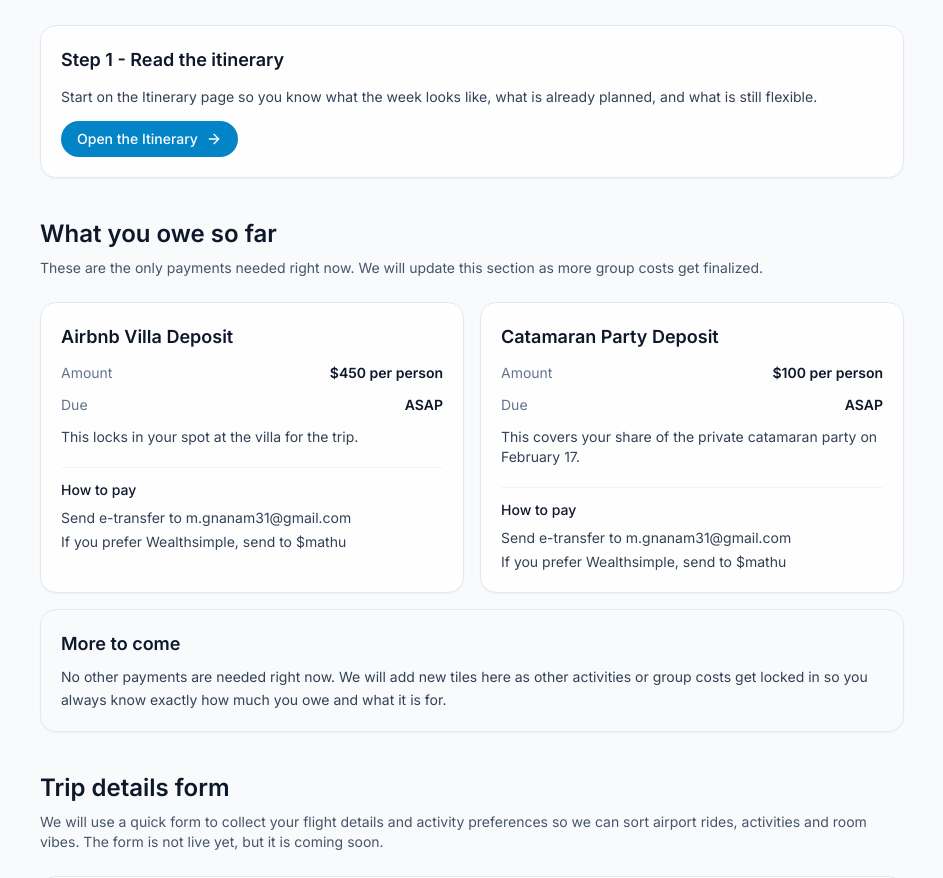
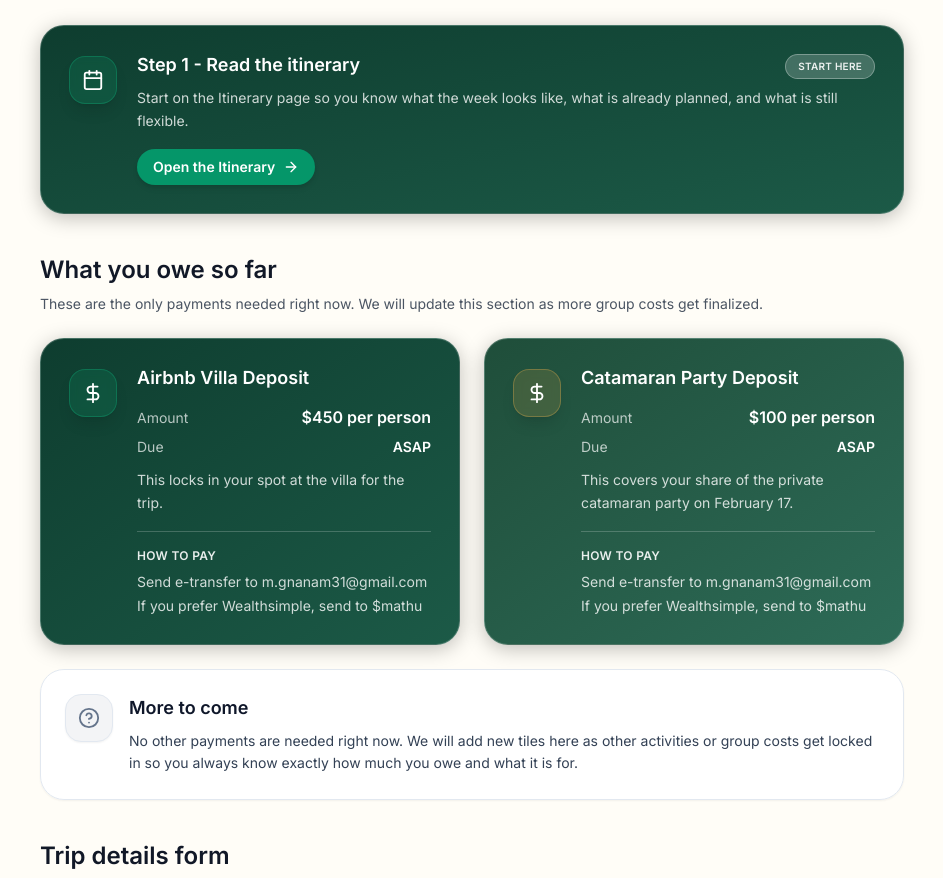
Before and after one commit to MyKalya/costa2k26, a Next.js app: page /updates in a window 1280 px wide. Shown: the part 247-1125 px from the top of the page, without its empty margins (168-1111 px from the left). Built offline with nearby package versions, Linux system fonts and the light colour scheme.

Commit message:
Update Updates page with Trip Hub aesthetic: deep green gradient cards, icon boxes, bold white text

```diff
--- /dev/null
+++ b/app/components/PaymentTile.tsx
@@ -0,0 +1,115 @@
+"use client";
+
+import { motion, useInView } from "framer-motion";
+import { useRef } from "react";
+import type { LucideIcon } from "lucide-react";
+
+interface PaymentTileProps {
+  title: string;
+  amount: string;
+  due: string;
+  description: string;
+  paymentInstructions: {
+    label: string;
+    lines: string[];
+  };
+  icon: LucideIcon;
+  gradientFrom: string;
+  gradientTo: string;
+  iconBgColor: string;
+  iconBorderColor: string;
+  index: number;
+}
+
+export function PaymentTile({
+  title,
+  amount,
+  due,
+  description,
+  paymentInstructions,
+  icon: Icon,
+  gradientFrom,
+  gradientTo,
+  iconBgColor,
+  iconBorderColor,
+  index,
+}: PaymentTileProps) {
+  const ref = useRef(null);
+  const isInView = useInView(ref, { once: true, amount: 0.2 });
+
+  return (
+    <motion.div
+      ref={ref}
+      initial={{ opacity: 0, y: 12 }}
+      animate={isInView ? { opacity: 1, y: 0 } : { opacity: 0, y: 12 }}
+      transition={{
+        duration: 0.45,
+        delay: index * 0.1,
+        ease: "easeOut",
+      }}
+      className="group relative block rounded-3xl border border-white/20 p-6 md:p-7 shadow-[0_4px_20px_rgba(0,0,0,0.25)] backdrop-filter backdrop-blur-sm hover:shadow-[0_8px_30px_rgba(0,0,0,0.35)] hover:-translate-y-[3px] transition-all duration-300 ease-out overflow-hidden"
+      style={{
+        background: `linear-gradient(to bottom right, ${gradientFrom}, ${gradientTo})`,
+      }}
+    >
+      {/* Subtle brightness on hover */}
+      <div className="absolute inset-0 bg-gradient-to-br from-white/5 to-transparent opacity-0 group-hover:opacity-100 transition-opacity duration-300 pointer-events-none" />
+
+      <div className="relative flex items-start gap-5">
+        {/* Icon box on the left */}
+        <motion.div
+          className="flex-shrink-0 mt-0.5"
+          whileHover={{ y: -2, rotate: 1 }}
+          transition={{ duration: 0.2, ease: "easeOut" }}
+        >
+          <div
+            className="flex h-12 w-12 items-center justify-center rounded-2xl p-3 shadow-lg backdrop-blur-sm border"
+            style={{
+              backgroundColor: iconBgColor,
+              borderColor: iconBorderColor,
+            }}
+          >
+            <Icon className="h-6 w-6 text-white" strokeWidth={2} />
+          </div>
+        </motion.div>
+
+        {/* Content */}
+        <div className="flex-1 min-w-0">
+          {/* Title */}
+          <h3 className="text-lg font-semibold text-white leading-tight mb-4">
+            {title}
+          </h3>
+
+          {/* Amount and Due */}
+          <div className="space-y-2 mb-3">
+            <div className="flex items-baseline justify-between text-sm">
+              <span className="text-white/70">Amount</span>
+              <span className="font-semibold text-white text-base">{amount}</span>
+            </div>
+            <div className="flex items-baseline justify-between text-sm">
+              <span className="text-white/70">Due</span>
+              <span className="font-semibold text-white">{due}</span>
+            </div>
+          </div>
+
+          {/* Description */}
+          <p className="text-sm text-white/80 mb-4 leading-relaxed">
+            {description}
+          </p>
+
+          {/* Payment Instructions */}
+          <div className="border-t border-white/20 pt-4 mt-4">
+            <p className="text-xs font-semibold text-white/90 uppercase tracking-wide mb-2">
+              {paymentInstructions.label}
+            </p>
+            <div className="space-y-1 text-sm text-white/80">
+              {paymentInstructions.lines.map((line, idx) => (
+                <p key={idx}>{line}</p>
+              ))}
+            </div>
+          </div>
+        </div>
+      </div>
+    </motion.div>
+  );
+}
--- a/app/updates/page.tsx
+++ b/app/updates/page.tsx
@@ -1,110 +1,159 @@
 "use client";
 
 import Link from "next/link";
-import { ArrowRight } from "lucide-react";
+import { ArrowRight, Calendar, DollarSign, HelpCircle, FileText } from "lucide-react";
+import { motion, useInView } from "framer-motion";
+import { useRef } from "react";
+import { PaymentTile } from "@/app/components/PaymentTile";
 
 function UpdatesPage() {
+  const sectionRef = useRef(null);
+  const isInView = useInView(sectionRef, { once: true, amount: 0.1 });
+
   return (
-    <main className="min-h-screen bg-slate-50">
+    <main className="min-h-screen bg-[#FFFDF7]">
       <div className="max-w-4xl mx-auto px-4 py-10 md:py-16 space-y-10">
         {/* Page Header and Planning CTA */}
-        <section>
-          <p className="text-xs font-semibold uppercase tracking-wide text-slate-500 mb-2">
+        <section ref={sectionRef}>
+          <p className="text-xs font-semibold uppercase tracking-[0.22em] text-[#6B7280] mb-2">
             Updates
           </p>
-          <h1 className="text-2xl md:text-3xl font-semibold text-slate-900 mb-4">
+          <h1 className="text-2xl md:text-3xl font-semibold text-[#111827] mb-4">
             Help us plan Costa Rica
           </h1>
-          <p className="text-base text-slate-600 mb-6 leading-relaxed">
+          <p className="text-base text-[#4B5563] mb-6 leading-relaxed">
             Help us plan the after party by answering a few quick questions. Before you fill anything out, make sure you have looked at the itinerary so your answers actually match the plans.
           </p>
 
-          {/* Step 1 Card */}
-          <div className="rounded-2xl border border-slate-200 bg-white/80 shadow-sm backdrop-blur-sm p-5 space-y-3">
-            <h2 className="text-base md:text-lg font-semibold text-slate-900">
+          {/* Step 1 Card - Styled to match Trip Hub */}
+          <motion.div
+            initial={{ opacity: 0, y: 12 }}
+            animate={isInView ? { opacity: 1, y: 0 } : { opacity: 0, y: 12 }}
+            transition={{ duration: 0.45, ease: "easeOut" }}
+            className="group relative block rounded-3xl border border-white/20 p-6 md:p-7 shadow-[0_4px_20px_rgba(0,0,0,0.25)] backdrop-filter backdrop-blur-sm hover:shadow-[0_8px_30px_rgba(0,0,0,0.35)] hover:-translate-y-[3px] transition-all duration-300 ease-out overflow-hidden"
+            style={{
+              background: "linear-gradient(to bottom right, #0E3D2F, #1C5A47)",
+            }}
+          >
+            <div className="absolute inset-0 bg-gradient-to-br from-white/5 to-transparent opacity-0 group-hover:opacity-100 transition-opacity duration-300 pointer-events-none" />
+
+            <div className="relative flex items-start gap-5">
+              <motion.div
+                className="flex-shrink-0 mt-0.5"
+                whileHover={{ y: -2, rotate: 1 }}
+                transition={{ duration: 0.2, ease: "easeOut" }}
+              >
+                <div
+                  className="flex h-12 w-12 items-center justify-center rounded-2xl p-3 shadow-lg backdrop-blur-sm border"
+                  style={{
+                    backgroundColor: "rgba(16, 185, 129, 0.15)",
+                    borderColor: "rgba(16, 185, 129, 0.3)",
+                  }}
+                >
+                  <Calendar className="h-6 w-6 text-white" strokeWidth={2} />
+                </div>
+              </motion.div>
+
+              <div className="flex-1 min-w-0">
+                <div className="flex items-start justify-between gap-3 mb-2">
+                  <h2 className="text-lg font-semibold text-white leading-tight">
                     Step 1 - Read the itinerary
                   </h2>
-            <p className="text-sm text-slate-700 leading-relaxed">
+                  <span className="flex-shrink-0 rounded-full bg-white/20 backdrop-blur-sm px-3 py-1 text-[10px] font-semibold text-white/90 whitespace-nowrap uppercase tracking-wide border border-white/30">
+                    START HERE
+                  </span>
+                </div>
+                <p className="text-sm text-white/80 mb-4 leading-relaxed">
                   Start on the Itinerary page so you know what the week looks like, what is already planned, and what is still flexible.
                 </p>
-            <Link
-              href="/itinerary"
-              className="inline-flex items-center gap-2 rounded-full px-4 py-2 text-sm font-medium bg-sky-600 text-white hover:bg-sky-700 transition"
+                <Link href="/itinerary">
+                  <motion.div
+                    whileHover={{ scale: 1.02 }}
+                    whileTap={{ scale: 0.98 }}
+                  >
+                    <span
+                      className="inline-flex items-center gap-2 rounded-full px-4 py-2 text-sm font-semibold text-white shadow-md transition-shadow duration-200 hover:shadow-lg"
+                      style={{ backgroundColor: "#059669" }}
                     >
                       Open the Itinerary
                       <ArrowRight className="h-4 w-4" />
+                    </span>
+                  </motion.div>
                 </Link>
               </div>
+            </div>
+          </motion.div>
         </section>
 
         {/* Money Owed Section */}
         <section>
-          <h2 className="text-xl md:text-2xl font-semibold text-slate-900 mt-6 mb-2">
+          <h2 className="text-xl md:text-2xl font-semibold text-[#111827] mt-6 mb-2">
             What you owe so far
           </h2>
-          <p className="text-sm text-slate-600 mb-6">
+          <p className="text-sm text-[#4B5563] mb-6">
             These are the only payments needed right now. We will update this section as more group costs get finalized.
           </p>
 
           {/* Payment Tiles Grid */}
-          <div className="grid gap-4 md:grid-cols-2 mb-4">
-            {/* Tile 1 - Villa Deposit */}
-            <div className="rounded-2xl border border-slate-200 bg-white/80 shadow-sm backdrop-blur-sm p-5 flex flex-col gap-3">
-              <h3 className="text-base md:text-lg font-semibold text-slate-900">
-                Airbnb Villa Deposit
-              </h3>
+          <div className="grid gap-6 md:grid-cols-2 mb-6">
+            <PaymentTile
+              title="Airbnb Villa Deposit"
+              amount="$450 per person"
+              due="ASAP"
+              description="This locks in your spot at the villa for the trip."
+              paymentInstructions={{
+                label: "How to pay",
+                lines: [
+                  "Send e-transfer to m.gnanam31@gmail.com",
+                  "If you prefer Wealthsimple, send to $mathu",
+                ],
+              }}
+              icon={DollarSign}
+              gradientFrom="#0E3D2F"
+              gradientTo="#1C5A47"
+              iconBgColor="rgba(16, 185, 129, 0.15)"
+              iconBorderColor="rgba(16, 185, 129, 0.3)"
+              index={0}
+            />
 
-              <div className="flex items-baseline justify-between text-sm">
-                <span className="text-slate-500">Amount</span>
-                <span className="font-semibold text-slate-900">$450 per person</span>
+            <PaymentTile
+              title="Catamaran Party Deposit"
+              amount="$100 per person"
+              due="ASAP"
+              description="This covers your share of the private catamaran party on February 17."
+              paymentInstructions={{
+                label: "How to pay",
+                lines: [
+                  "Send e-transfer to m.gnanam31@gmail.com",
+                  "If you prefer Wealthsimple, send to $mathu",
+                ],
+              }}
+              icon={DollarSign}
+              gradientFrom="#1F4E3A"
+              gradientTo="#2D6B57"
+              iconBgColor="rgba(243, 180, 76, 0.15)"
+              iconBorderColor="rgba(243, 180, 76, 0.3)"
+              index={1}
+            />
           </div>
 
-              <div className="flex items-baseline justify-between text-sm">
-                <span className="text-slate-500">Due</span>
-                <span className="font-semibold text-slate-900">ASAP</span>
+          {/* Tile 3 - Future Costs Info - Styled to match */}
+          <motion.div
+            initial={{ opacity: 0, y: 12 }}
+            animate={isInView ? { opacity: 1, y: 0 } : { opacity: 0, y: 12 }}
+            transition={{ duration: 0.45, delay: 0.2, ease: "easeOut" }}
+            className="rounded-3xl border border-slate-200 bg-white/90 shadow-sm backdrop-blur-sm p-6"
+          >
+            <div className="flex items-start gap-4">
+              <div
+                className="flex h-12 w-12 items-center justify-center rounded-2xl p-3 shadow-sm border border-slate-200"
+                style={{
+                  backgroundColor: "#F3F4F6",
+                }}
+              >
+                <HelpCircle className="h-6 w-6 text-slate-500" strokeWidth={2} />
               </div>
-
-              <p className="text-sm text-slate-700">
-                This locks in your spot at the villa for the trip.
-              </p>
-
-              <div className="border-t border-slate-100 pt-3 mt-2 text-sm text-slate-700 space-y-1">
-                <p className="font-medium text-slate-900 mb-2">How to pay</p>
-                <p>Send e-transfer to m.gnanam31@gmail.com</p>
-                <p>If you prefer Wealthsimple, send to $mathu</p>
-              </div>
-            </div>
-
-            {/* Tile 2 - Catamaran Deposit */}
-            <div className="rounded-2xl border border-slate-200 bg-white/80 shadow-sm backdrop-blur-sm p-5 flex flex-col gap-3">
-              <h3 className="text-base md:text-lg font-semibold text-slate-900">
-                Catamaran Party Deposit
-              </h3>
-
-              <div className="flex items-baseline justify-between text-sm">
-                <span className="text-slate-500">Amount</span>
-                <span className="font-semibold text-slate-900">$100 per person</span>
-              </div>
-
-              <div className="flex items-baseline justify-between text-sm">
-                <span className="text-slate-500">Due</span>
-                <span className="font-semibold text-slate-900">ASAP</span>
-              </div>
-
-              <p className="text-sm text-slate-700">
-                This covers your share of the private catamaran party on February 17.
-              </p>
-
-              <div className="border-t border-slate-100 pt-3 mt-2 text-sm text-slate-700 space-y-1">
-                <p className="font-medium text-slate-900 mb-2">How to pay</p>
-                <p>Send e-transfer to m.gnanam31@gmail.com</p>
-                <p>If you prefer Wealthsimple, send to $mathu</p>
-              </div>
-            </div>
-          </div>
-
-          {/* Tile 3 - Future Costs Info */}
-          <div className="rounded-2xl border border-slate-200 bg-slate-50/80 shadow-sm backdrop-blur-sm p-5">
+              <div className="flex-1">
                 <h3 className="text-base md:text-lg font-semibold text-slate-900 mb-2">
                   More to come
                 </h3>
@@ -112,37 +161,74 @@ function UpdatesPage() {
                   No other payments are needed right now. We will add new tiles here as other activities or group costs get locked in so you always know exactly how much you owe and what it is for.
                 </p>
               </div>
+            </div>
+          </motion.div>
         </section>
 
         {/* Trip Questions Section */}
         <section>
-          <h2 className="text-xl md:text-2xl font-semibold text-slate-900 mt-10 mb-2">
+          <h2 className="text-xl md:text-2xl font-semibold text-[#111827] mt-10 mb-2">
             Trip details form
           </h2>
-          <p className="text-sm text-slate-600 mb-6">
+          <p className="text-sm text-[#4B5563] mb-6">
             We will use a quick form to collect your flight details and activity preferences so we can sort airport rides, activities and room vibes. The form is not live yet, but it is coming soon.
           </p>
 
-          {/* Coming Soon Card */}
-          <div className="rounded-2xl border border-slate-200 bg-white/80 shadow-sm backdrop-blur-sm p-5 space-y-4">
-            <h3 className="text-base md:text-lg font-semibold text-slate-900">
+          {/* Coming Soon Card - Styled to match */}
+          <motion.div
+            initial={{ opacity: 0, y: 12 }}
+            animate={isInView ? { opacity: 1, y: 0 } : { opacity: 0, y: 12 }}
+            transition={{ duration: 0.45, delay: 0.3, ease: "easeOut" }}
+            className="group relative block rounded-3xl border border-white/20 p-6 md:p-7 shadow-[0_4px_20px_rgba(0,0,0,0.25)] backdrop-filter backdrop-blur-sm overflow-hidden"
+            style={{
+              background: "linear-gradient(to bottom right, #145A47, #0E3D2F)",
+            }}
+          >
+            <div className="absolute inset-0 bg-gradient-to-br from-white/5 to-transparent opacity-0 group-hover:opacity-100 transition-opacity duration-300 pointer-events-none" />
+
+            <div className="relative flex items-start gap-5">
+              <motion.div
+                className="flex-shrink-0 mt-0.5"
+                whileHover={{ y: -2, rotate: 1 }}
+                transition={{ duration: 0.2, ease: "easeOut" }}
+              >
+                <div
+                  className="flex h-12 w-12 items-center justify-center rounded-2xl p-3 shadow-lg backdrop-blur-sm border"
+                  style={{
+                    backgroundColor: "rgba(28, 115, 106, 0.15)",
+                    borderColor: "rgba(28, 115, 106, 0.3)",
+                  }}
+                >
+                  <FileText className="h-6 w-6 text-white" strokeWidth={2} />
+                </div>
+              </motion.div>
+
+              <div className="flex-1 min-w-0">
+                <div className="flex items-start justify-between gap-3 mb-2">
+                  <h3 className="text-lg font-semibold text-white leading-tight">
                     Coming soon
                   </h3>
-            <p className="text-sm text-slate-700 leading-relaxed">
+                  <span className="flex-shrink-0 rounded-full bg-white/20 backdrop-blur-sm px-3 py-1 text-[10px] font-semibold text-white/90 whitespace-nowrap uppercase tracking-wide border border-white/30">
+                    IN PROGRESS
+                  </span>
+                </div>
+                <p className="text-sm text-white/80 mb-4 leading-relaxed">
                   We are finalizing the questions. Once this is live, you will be able to fill out your flight info, arrival and departure times, and preferences for activities. Your answers will go straight into a planning spreadsheet on our side.
                 </p>
                 <div className="space-y-2">
                   <button
                     disabled
-                className="inline-flex items-center justify-center rounded-full px-4 py-2 text-sm font-medium bg-slate-200 text-slate-500 cursor-not-allowed"
+                    className="inline-flex items-center justify-center rounded-full px-4 py-2 text-sm font-semibold bg-slate-400/50 text-white/60 cursor-not-allowed shadow-sm"
                   >
                     Trip questions form coming soon
                   </button>
-              <p className="text-xs text-slate-500">
+                  <p className="text-xs text-white/60">
                     We will ping the group chat once this form is ready.
                   </p>
                 </div>
               </div>
+            </div>
+          </motion.div>
         </section>
       </div>
     </main>
```
Lines whose indentation alone changed are shown as unchanged.
